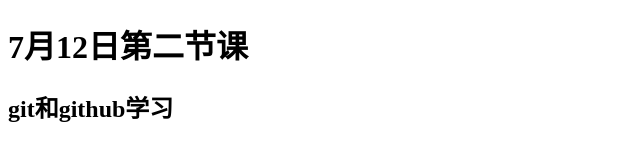
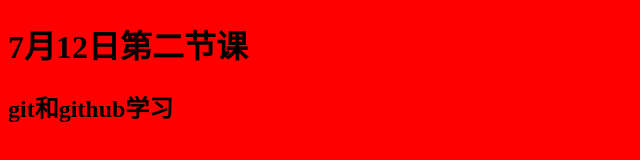
Before and after one commit to CANMENGfy/Web_learning, a plain HTML site: page index.html in a window 1280 px wide. Shown: the whole page, without its empty margins (0-640 px from the left). Drawn offline with Linux system fonts and the light colour scheme.

Commit message:
add style.css file and update index.html

```diff
--- a/index.html
+++ b/index.html
@@ -4,6 +4,7 @@
 		<meta charset="utf-8" />
 		<meta name="viewport" content="width=device-width, initial-scale=1">
 		<title>Document</title>
+		<link rel="stylesheet" type="text/css" href="./style.css"/>
 	</head>
 	<body>
 		<h1>7月12日第二节课</h1>
--- /dev/null
+++ b/style.css
@@ -0,0 +1,4 @@
+body{
+	background-color: red;
+	color:black;
+}
```
